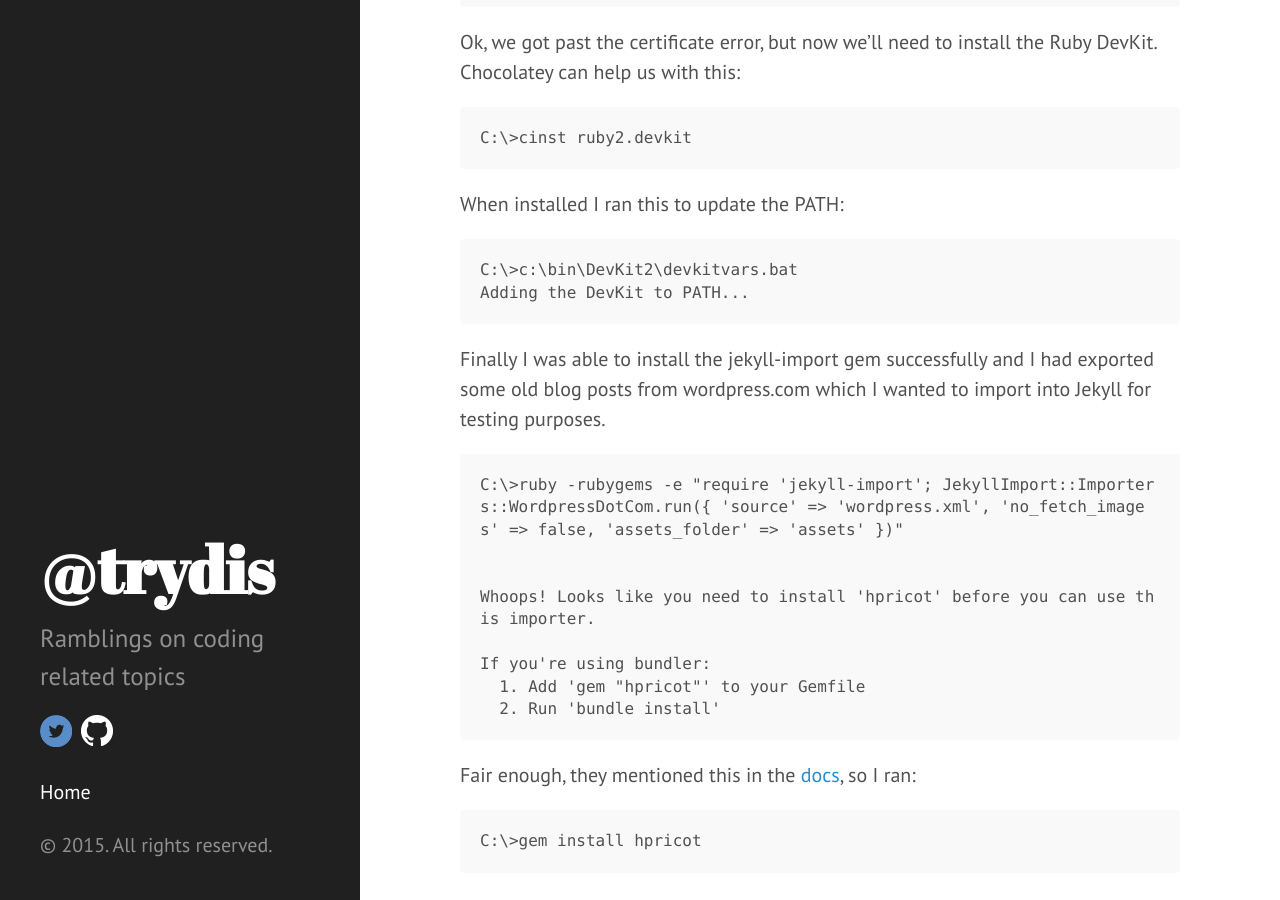
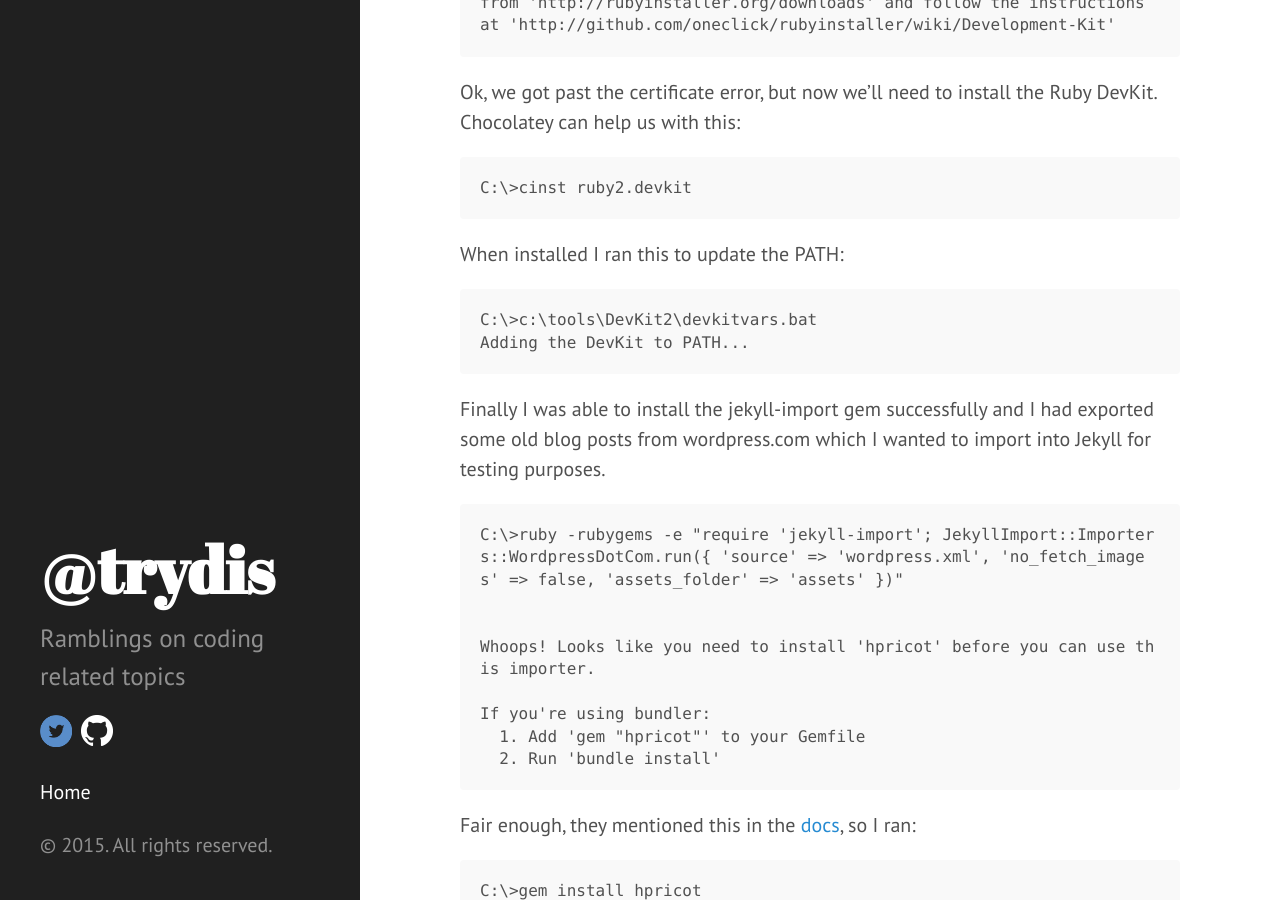
Before and after one commit to trydis/trydis.github.io, a Jekyll site: the page built from _posts/2015-01-02-installing-jekyll-import-on-windows.md, in a window 1280 px wide and 900 px high, scrolled down 909 px. Built offline with Jekyll 4.4.1, drawn with Linux system fonts in a browser that asks for light colours; Markdown is read by kramdown in place of the engine named in the settings; comment, search, counter and statistics services are not loaded; some of the changed text lies outside the part shown.

````diff
--- a/_posts/2015-01-02-installing-jekyll-import-on-windows.md
+++ b/_posts/2015-01-02-installing-jekyll-import-on-windows.md
@@ -42,7 +42,7 @@ C:\>cinst ruby2.devkit
 When installed I ran this to update the PATH:
 
 ```
-C:\>c:\bin\DevKit2\devkitvars.bat
+C:\>c:\tools\DevKit2\devkitvars.bat
 Adding the DevKit to PATH...
 ```
 
````
Also changed, not shown: other parts of _posts/2015-01-02-installing-jekyll-import-on-windows.md (+1 -1 lines).
